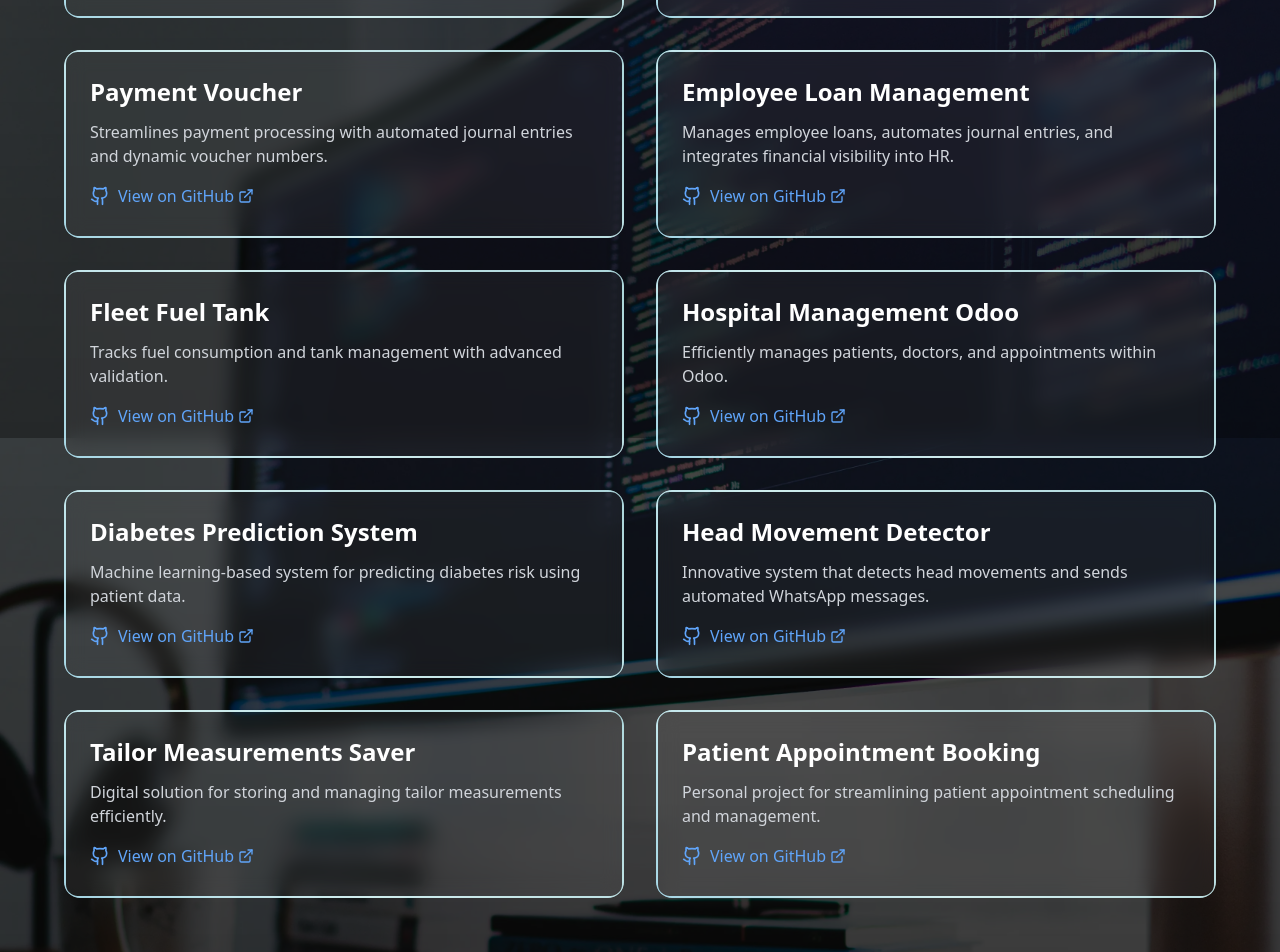
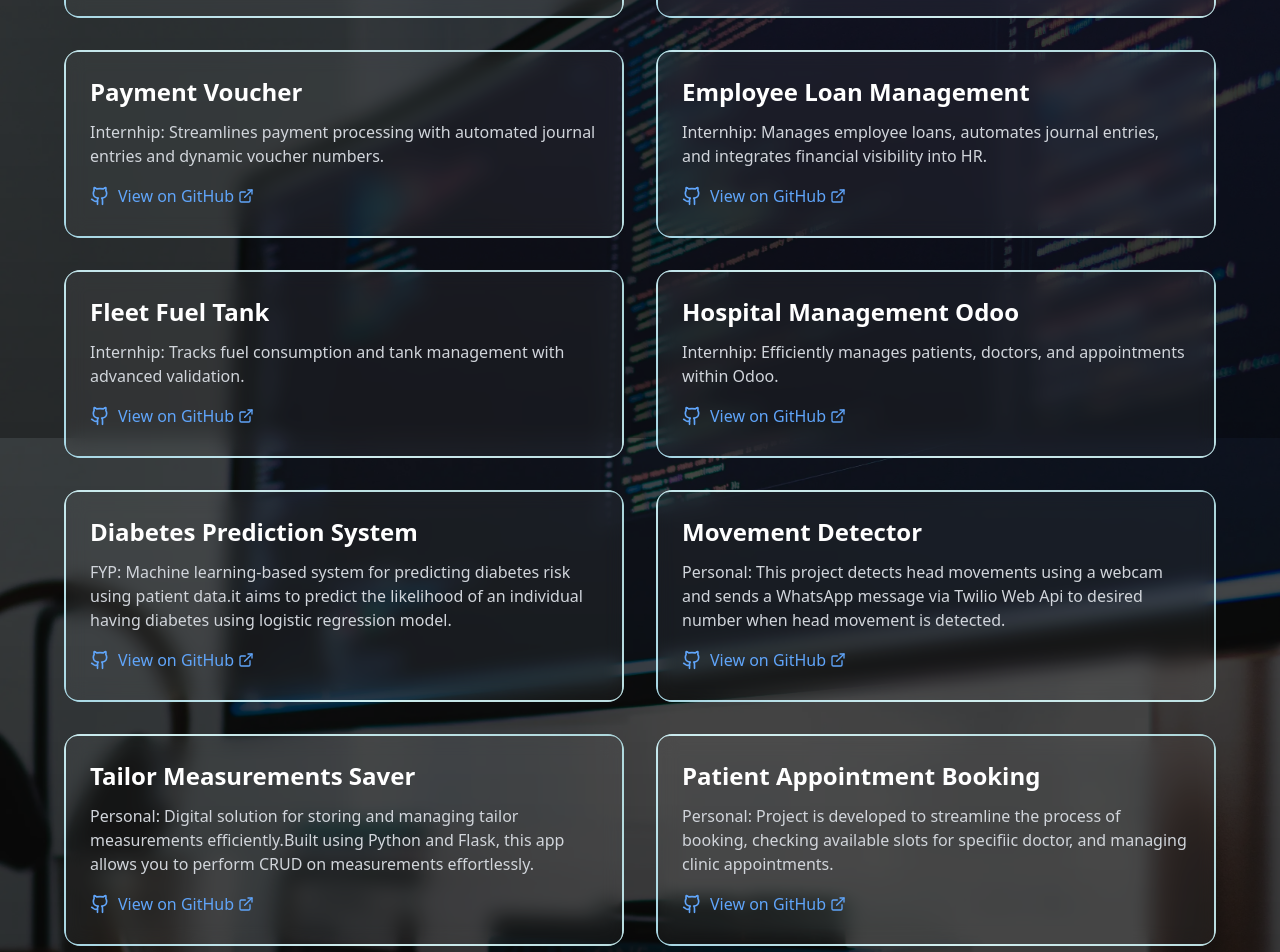
Before and after one commit to ahsan54/PortFolio, a React (Vite) app: page / in a window 1280 px wide. Shown: the part 2540-3492 px from the top of the page. Built offline with nearby package versions, Linux system fonts and the light colour scheme.

Commit message:
Update App.tsx

```diff
--- a/src/App.tsx
+++ b/src/App.tsx
@@ -28,52 +28,52 @@ function App() {
   {
     name: 'Tijaarat Developers',
     description: 'A comprehensive real estate management system with advanced property listings, client management, and automated documentation workflows.',
-    github: 'https://github.com/ahsan54/PaymentVoucher.git',
+    github: '',
   },
   {
     name: 'BSS Development',
     description: 'Enterprise resource planning solution for construction companies featuring project tracking, inventory management, and financial reporting.',
-    github: 'https://github.com/ahsan54/Employee-Loan-Management.git',
+    github: 'https://github.com/ahsan54/BSS_Custom_Development.git',
   },
   {
     name: 'Payment Voucher',
-    description: 'Streamlines payment processing with automated journal entries and dynamic voucher numbers.',
+    description: 'Internhip: Streamlines payment processing with automated journal entries and dynamic voucher numbers.',
     github: 'https://github.com/ahsan54/PaymentVoucher.git',
   },
   {
     name: 'Employee Loan Management',
-    description: 'Manages employee loans, automates journal entries, and integrates financial visibility into HR.',
+    description: 'Internhip: Manages employee loans, automates journal entries, and integrates financial visibility into HR.',
     github: 'https://github.com/ahsan54/Employee-Loan-Management.git',
   },
   {
     name: 'Fleet Fuel Tank',
-    description: 'Tracks fuel consumption and tank management with advanced validation.',
+    description: 'Internhip: Tracks fuel consumption and tank management with advanced validation.',
     github: 'https://github.com/ahsan54/Fleet-Fuel-Tank-.git',
   },
   {
     name: 'Hospital Management Odoo',
-    description: 'Efficiently manages patients, doctors, and appointments within Odoo.',
+    description: 'Internhip: Efficiently manages patients, doctors, and appointments within Odoo.',
     github: 'https://github.com/ahsan54/Hospital-Management-Odoo.git',
   },
   {
     name: 'Diabetes Prediction System',
-    description: 'Machine learning-based system for predicting diabetes risk using patient data.',
-    github: '#',
+    description: 'FYP: Machine learning-based system for predicting diabetes risk using patient data.it aims to predict the likelihood of an individual having diabetes using logistic regression model.',
+    github: 'https://ahsan54.github.io/Diabetes_FrontEnd/',
   },
   {
-    name: 'Head Movement Detector',
-    description: 'Innovative system that detects head movements and sends automated WhatsApp messages.',
-    github: '#',
+    name: 'Movement Detector',
+    description: 'Personal: This project detects head movements using a webcam and sends a WhatsApp message via Twilio Web Api to desired number when head movement is detected.',
+    github: 'https://github.com/ahsan54/Head_Movement_Detector.git',
   },
   {
     name: 'Tailor Measurements Saver',
-    description: 'Digital solution for storing and managing tailor measurements efficiently.',
-    github: '#',
+    description: 'Personal: Digital solution for storing and managing tailor measurements efficiently.Built using Python and Flask, this app allows you to perform CRUD on measurements effortlessly.',
+    github: 'https://github.com/ahsan54/Tailor-Measurements-Saver-App.git',
   },
   {
     name: 'Patient Appointment Booking',
-    description: 'Personal project for streamlining patient appointment scheduling and management.',
-    github: '#',
+    description: 'Personal: Project is developed to streamline the process of booking, checking available slots for specifiic doctor, and managing clinic appointments.',
+    github: 'https://github.com/ahsan54/Clinic_ManageMent_Demo.git',
   },
 ];
 
```
